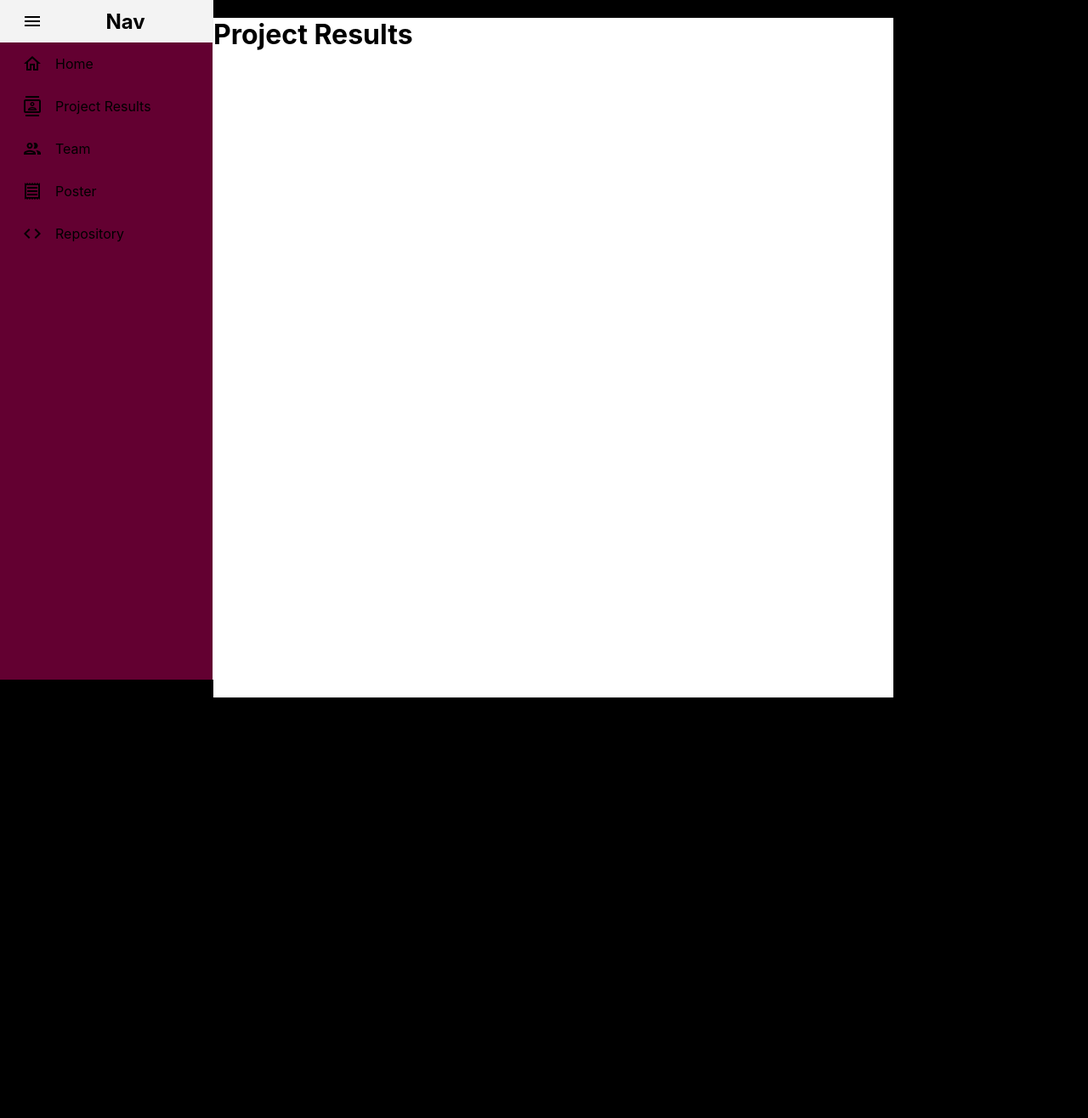
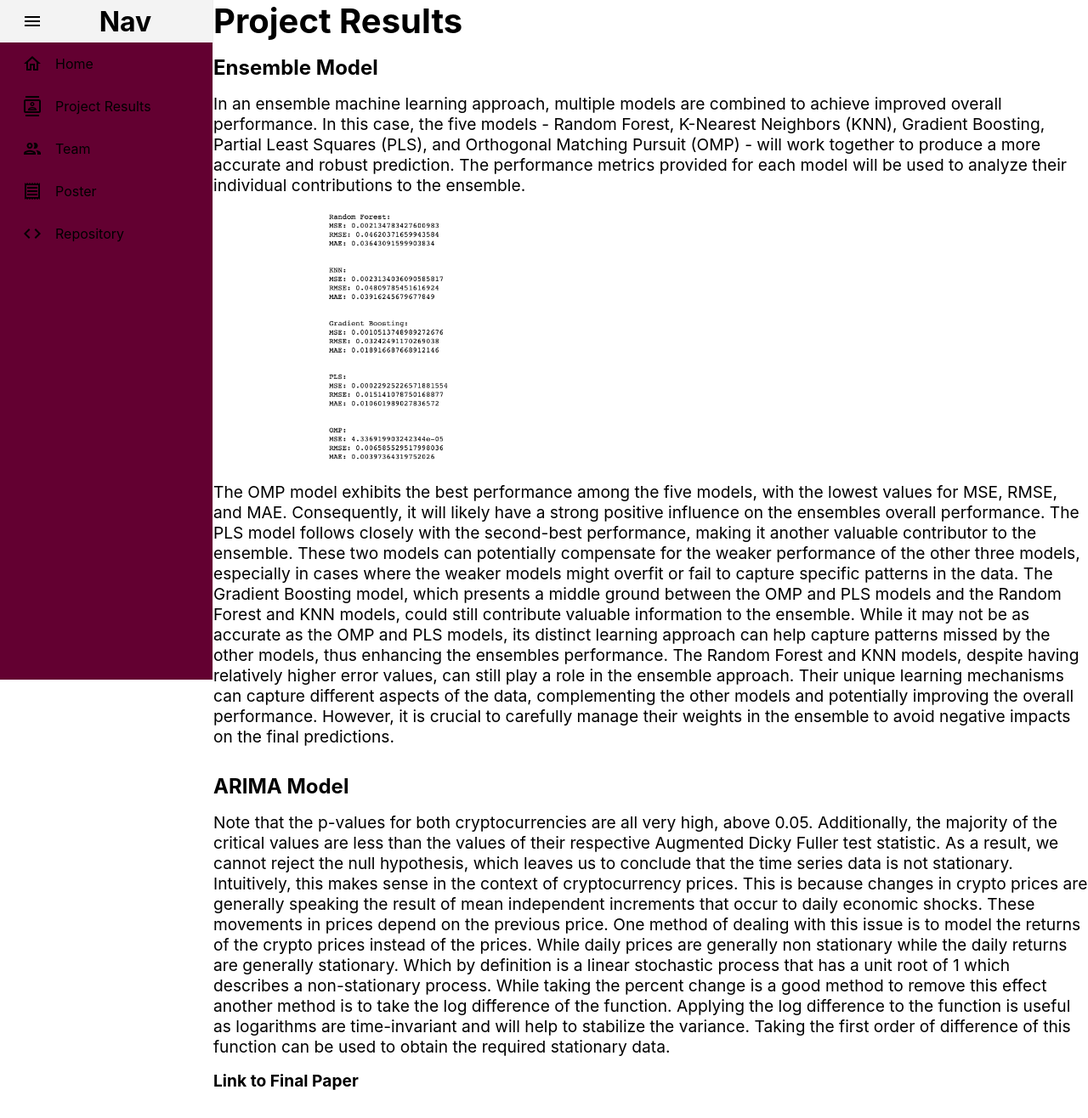
Before and after one commit to eshan-kaul/ML_Capstone, a React (Create React App) app in the folder frontend/: page /project-results in a window 1280 px wide. Shown: the whole page at 85% size. Before the commit the page ends 821 px from the top, so only its background shows below. Built offline with nearby package versions, Linux system fonts and the light colour scheme.

Commit message:
new changes from milen for final results

```diff
--- /dev/null
+++ b/frontend/src/pages/ProjectResults.css
@@ -0,0 +1,82 @@
+/* ProjectResults.css */
+
+/* Set background color of page */
+body {
+    background-color: white;
+  }
+
+  /* Set font styles for headings */
+  h1 {
+    font-size: 2.5rem;
+    font-weight: bold;
+    margin-top: 0rem;
+    margin-bottom: 0rem;
+  }
+
+  h2 {
+    font-size: 2rem;
+    font-weight: bold;
+    margin-top: 0rem;
+    margin-bottom: 0rem;
+  }
+
+  h4 {
+    font-size: 1.5rem;
+    font-weight: bold;
+    margin-top: 1rem;
+    margin-bottom: 1rem;
+  }
+
+  h5 {
+    font-size: 1.2rem;
+    font-weight: bold;
+    margin-top: 0rem;
+    margin-bottom: 2rem;
+  }
+
+  /* Set font style for body text */
+  p {
+    font-size: 1.2rem;
+    margin-top: 0.5rem;
+    margin-bottom: 1rem;
+  }
+
+  /* Set styles for image container */
+  .main-container {
+    display: left;
+    justify-content: left;
+    align-items: left;
+    margin-top: 0rem;
+    margin-bottom: 0rem;
+    max-height: 30%;
+  }
+
+  /* Set styles for image */
+  img {
+    max-height: 30%;
+    max-width: 25%;
+    object-fit: scale-down;
+  }
+
+  /* Set overall width and margin for the page content */
+  .container {
+    max-width: 100%;
+    max-height: 100%;
+    margin: 0 auto;
+  }
+  .project-results-container {
+    display: flex;
+    flex-direction: column;
+    justify-content: flex-start;
+    align-items: flex-start;
+  }
+
+  .project-results-container img {
+    margin-right: 1rem;
+    margin-bottom: 1rem;
+  }
+
+  .project-results-container p {
+    margin-top: 0;
+    margin-bottom: 1rem;
+  }
--- a/frontend/src/pages/ProjectResults.js
+++ b/frontend/src/pages/ProjectResults.js
@@ -1,14 +1,50 @@
 import React from 'react';
+import poster from '../MidtermResults.png'
+import './ProjectResults.css';
+
 const ProjectResults = () => {
     return (
-      <div
-      style = {{backgroundColor: 'white', height:"100vh", width:"100vh"}}>
-      <>
+      //<div style = {{backgroundColor: 'white', height:"150vh",width:"200vh"}}>
+      <div className='project-results-container'>
         <header>
           <h1>Project Results</h1>
         </header>
-
-      </>
+        <h4>
+          Ensemble Model
+        </h4>
+        <p>
+        In an ensemble machine learning approach, multiple models are combined to achieve improved overall performance.
+        In this case, the five models - Random Forest, K-Nearest Neighbors (KNN), Gradient Boosting, Partial Least Squares (PLS), and Orthogonal Matching Pursuit (OMP) - will work together to produce a more accurate and robust prediction.
+        The performance metrics provided for each model will be used to analyze their individual contributions to the ensemble.
+        </p>
+        <div className='main-container' >
+            <img src={poster} />
+        </div>
+        <p>
+        The OMP model exhibits the best performance among the five models, with the lowest values for MSE, RMSE, and MAE.
+        Consequently, it will likely have a strong positive influence on the ensembles overall performance.
+        The PLS model follows closely with the second-best performance, making it another valuable contributor to the ensemble. These two models can potentially compensate for the weaker performance of the other three models, especially in cases where the weaker models might overfit or fail to capture specific patterns in the data.
+        The Gradient Boosting model, which presents a middle ground between the OMP and PLS models and the Random Forest and KNN models, could still contribute valuable information to the ensemble.
+        While it may not be as accurate as the OMP and PLS models, its distinct learning approach can help capture patterns missed by the other models, thus enhancing the ensembles performance.
+        The Random Forest and KNN models, despite having relatively higher error values, can still play a role in the ensemble approach.
+        Their unique learning mechanisms can capture different aspects of the data, complementing the other models and potentially improving the overall performance.
+        However, it is crucial to carefully manage their weights in the ensemble to avoid negative impacts on the final predictions.
+        </p>
+        <h4>
+          ARIMA Model
+        </h4>
+        <p>
+        Note that the p-values for both cryptocurrencies are all very high, above 0.05. Additionally, the majority of the critical values are less than the values of their respective Augmented Dicky Fuller test statistic.
+        As a result, we cannot reject the null hypothesis, which leaves us to conclude that the time series data is not stationary.
+        Intuitively, this makes sense in the context of cryptocurrency prices. This is because changes in crypto prices are generally speaking the result of mean independent increments that occur to daily economic shocks.
+        These movements in prices depend on the previous price. One method of dealing with this issue is to model the returns of the crypto prices instead of the prices.
+        While daily prices are generally non stationary while the daily returns are generally stationary.
+        Which by definition is a linear stochastic process that has a unit root of 1 which describes a non-stationary process. While taking the percent change is a good method to remove this effect another method is to take the log difference of the function.
+        Applying the log difference to the function is useful as logarithms are time-invariant and will help to stabilize the variance. Taking the first order of difference of this function can be used to obtain the required stationary data.
+        </p>
+        <h5>
+          Link to Final Paper
+        </h5>
       </div>
     );
   };
```
Also changed, not shown: frontend/src/MidtermResults.png (added).
